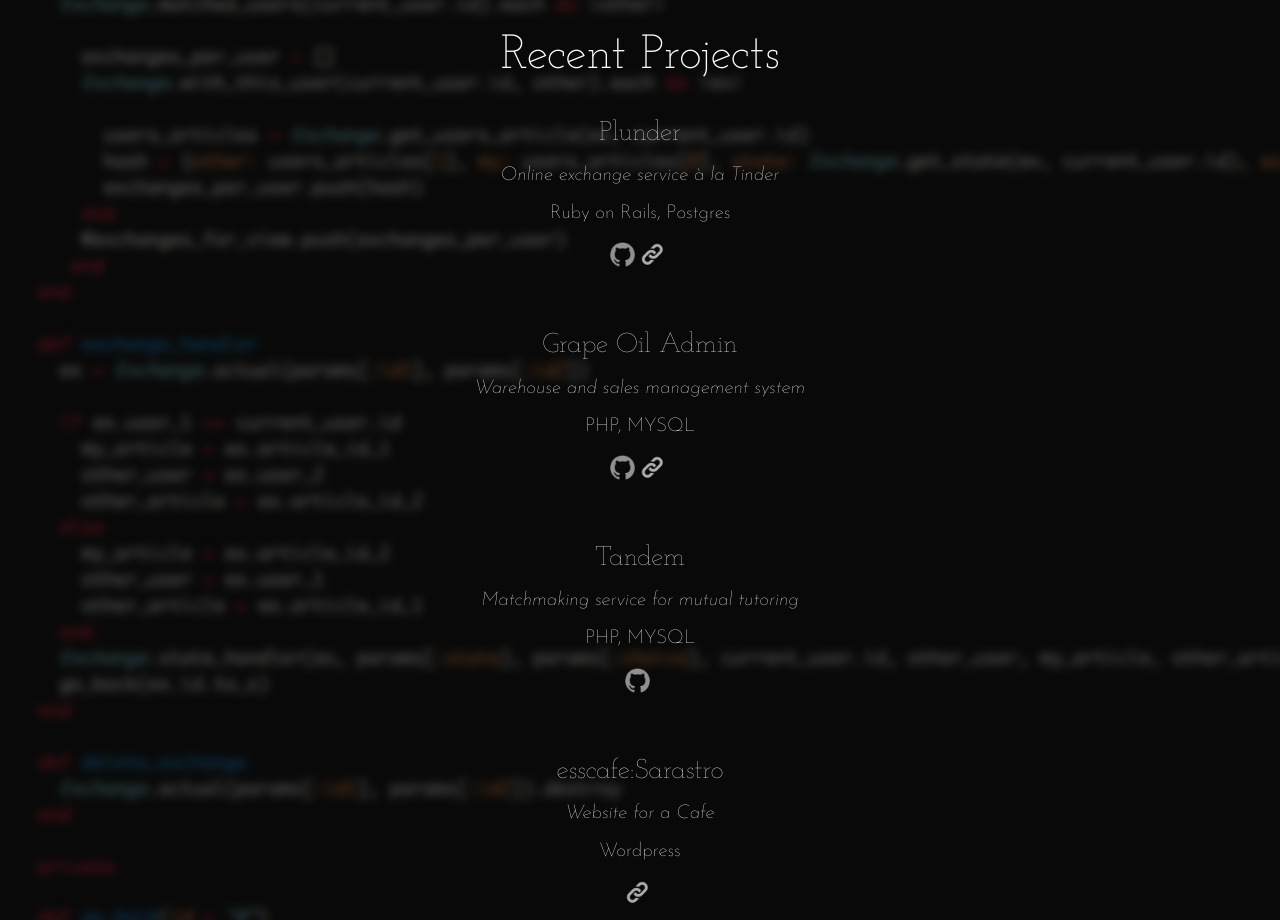
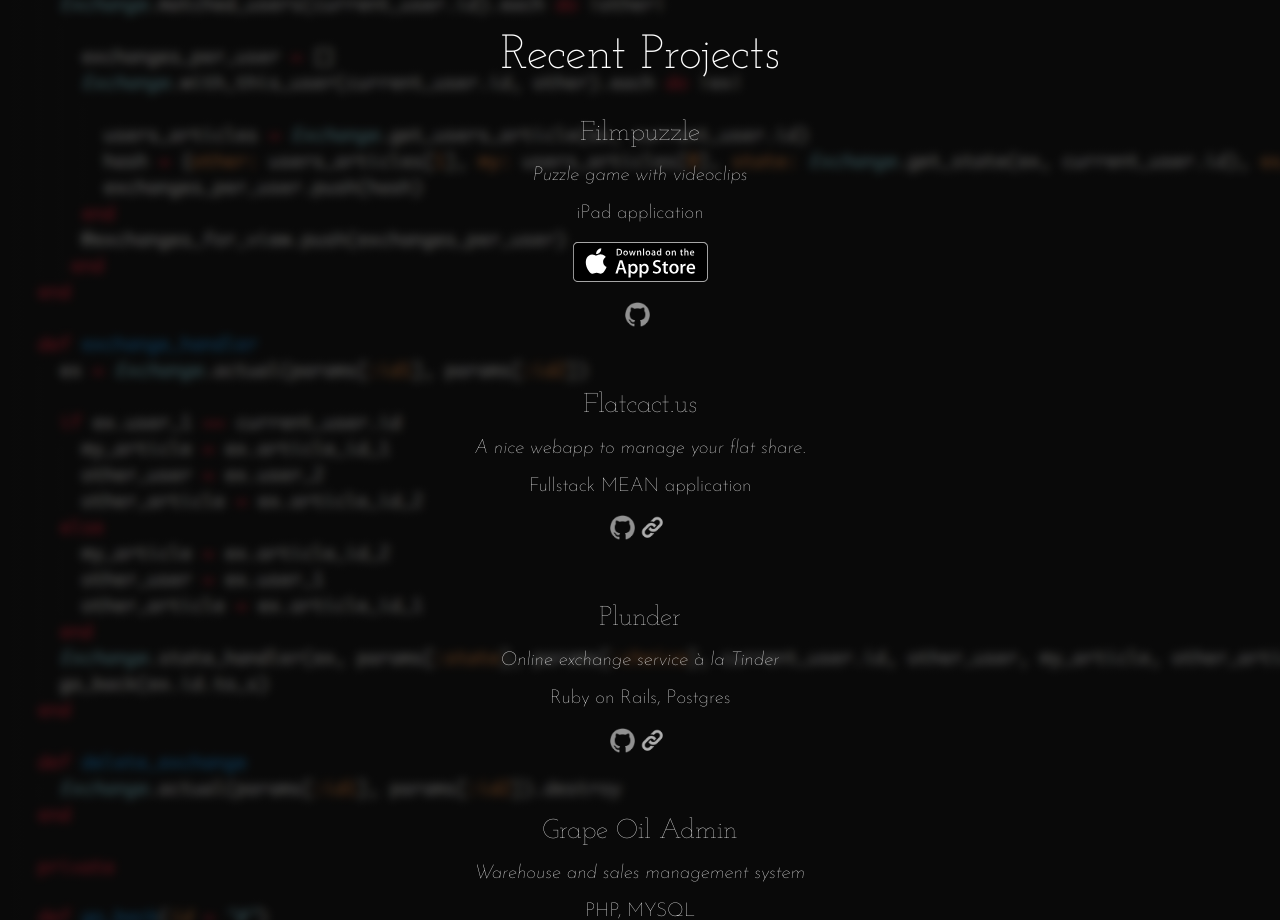
Before and after one commit to Fabian-Fynn/vCard, a plain HTML site: page index.html in a window 1280 px wide. Shown: the part 1280-2200 px from the top of the page. Drawn offline with nearby package versions, Linux system fonts and the light colour scheme.

Commit message:
Add flatcactus and filmpuzzle to projects

```diff
--- a/index.html
+++ b/index.html
@@ -21,6 +21,37 @@
   </div>
   <div id="projects">
     <h2>Recent Projects</h2>
+    <div class="project" id="filmpuzzle">
+      <h3>Filmpuzzle</h3>
+      <p class='note'>Puzzle game with videoclips</p>
+      <p>iPad application</p>
+      <div class="links full">
+        <a href="http://itunes.com/apps/filmpuzzle" target="_blank">
+          <div class="appstore badge small"></div>
+        </a>
+      </div>
+      <div class="links single">
+        <a href="https://github.com/Fabian-Fynn/videopuzzle" target="_blank">
+          <div class="github badge small"></div>
+        </a>
+      </div>
+
+    </div>
+
+    <div class="project" id="flatcactus">
+      <h3>Flatcact.us</h3>
+      <p class='note'>A nice webapp to manage your flat share.</p>
+      <p>Fullstack MEAN application</p>
+      <div class="links">
+        <a href="https://github.com/Fabian-Fynn/flatcactus" target="_blank">
+          <div class="github badge small"></div>
+        </a>
+        <a href="http://www.flatcact.us" target="_blank">
+          <div class="link badge small"></div>
+        </a>
+      </div>
+    </div>
+
     <div class="project" id="plunder">
       <h3>Plunder</h3>
       <p class='note'>Online exchange service à la Tinder</p>
--- a/scss/projects.sass
+++ b/scss/projects.sass
@@ -37,6 +37,26 @@ $small-badge-size: 30px
         width: 14vw
         height: 14vw
 
+    .links.full
+      width: 135px
+      height: 40px
+      margin-bottom: 20px
+      @media screen and (max-width: $break-large)
+        width: 40vw
+        height: 12vw
+        margin-bottom: 4vw
+      a
+        width: 10vw
+        margin: auto
+        .appstore
+          width: 135px !important
+          height: 40px
+          background: url("../assets/img/appstore.svg")
+          @media screen and (max-width: $break-large)
+            width: 40vw !important
+            height: 12vw
+            background-size: 100%
+
     .small
       width: $small-badge-size
       height: $small-badge-size
```
Also changed, not shown: assets/img/appstore.svg (added), css/projects.css, 3 other files.
